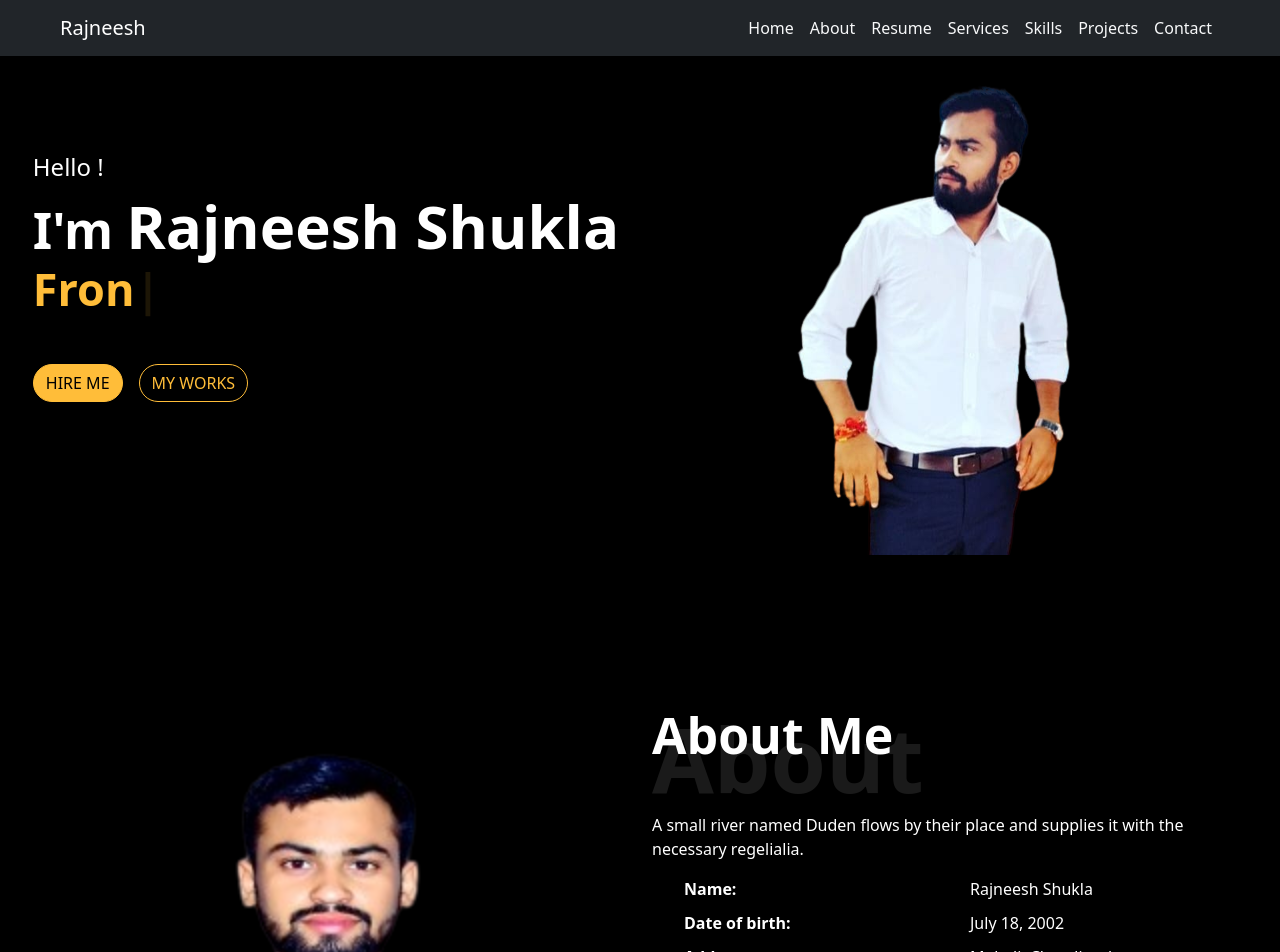
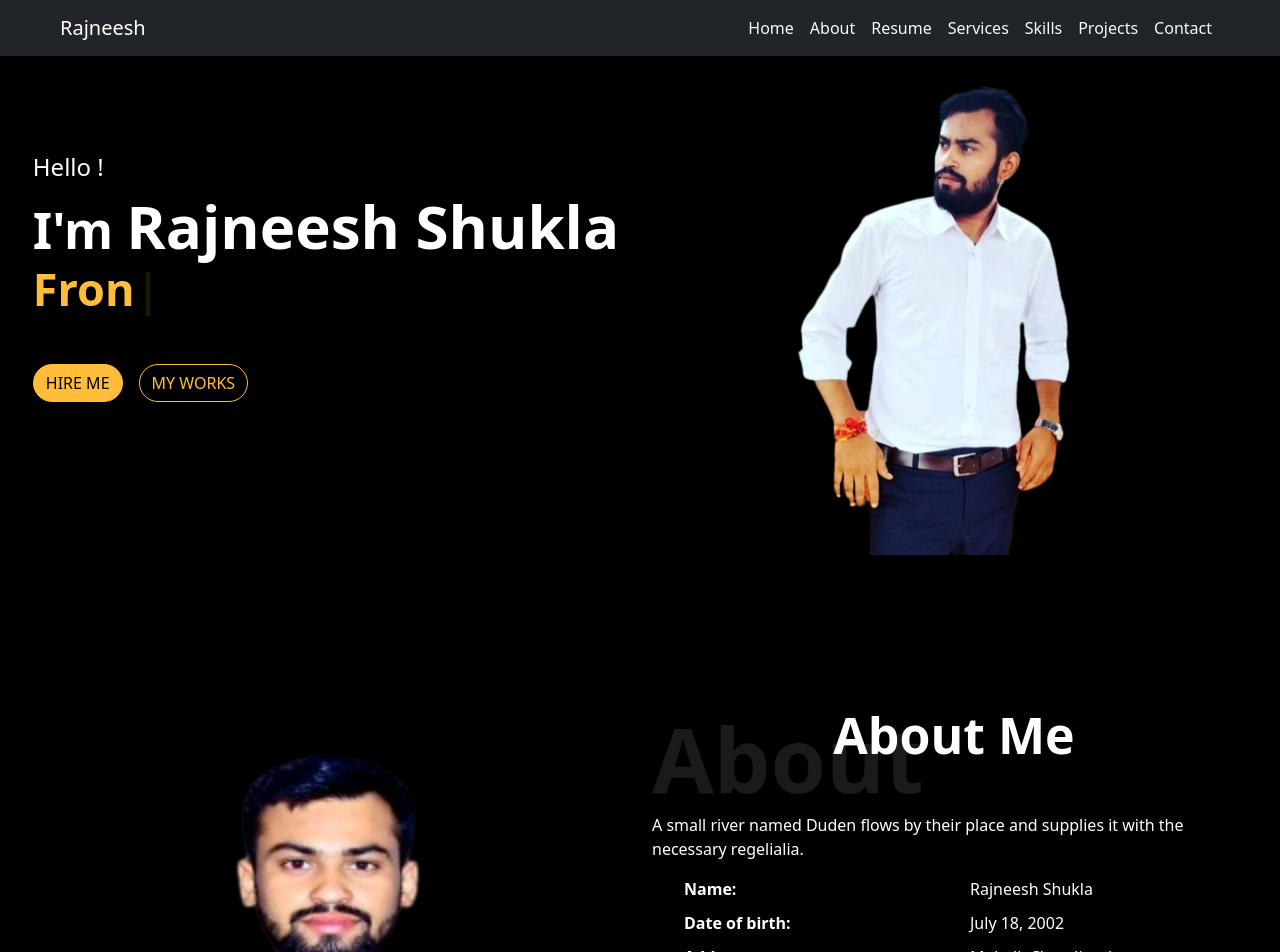
Before and after one commit to developerrajneesh/my-portfolio, a React (Vite) app: page / in a window 1280 px wide. Shown: the top 952 px of the page. Built offline with nearby package versions, Linux system fonts and the light colour scheme.

Commit message:
Update About.jsx

```diff
--- a/src/Components/About/About.jsx
+++ b/src/Components/About/About.jsx
@@ -9,9 +9,9 @@ function About() {
           <img src={AboutImg} height={"400px"} alt="AboutImg" />
         </div>
         <div className="col-12 col-lg-6">
-          <div className="position-relative">
-            <h1 className="about-text">About Me</h1>
-            <h1 className="heading-about ">About</h1>
+          <div className="position-relative text-center">
+            <h1 className="about-text text-center">About Me</h1>
+            <h1 className="heading-about text-center ">About</h1>
           </div>
           <p className="mt-5">
             A small river named Duden flows by their place and supplies it with
```
